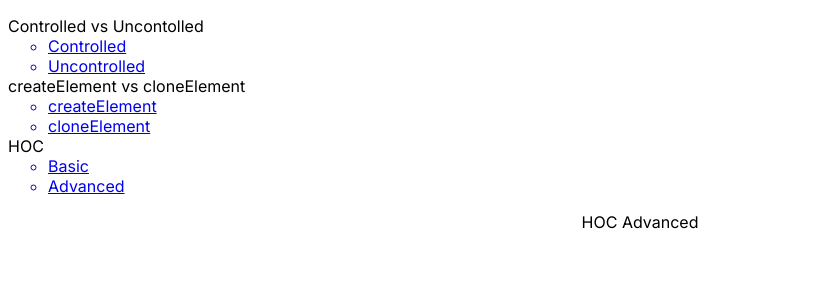
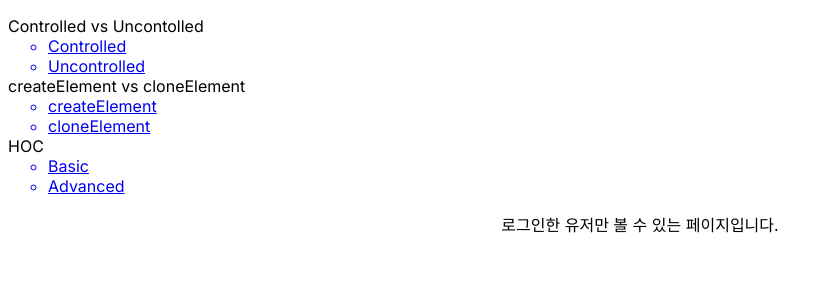
Before and after one commit to SeolJaeHyeok/DIRKR-examples, a Next.js app: page /HOC/advanced in a window 1280 px wide. Shown: the top 300 px of the page, without its empty margins (0-827 px from the left). Built offline with nearby package versions, Linux system fonts and the light colour scheme.

Commit message:
HOC 예제(2)

```diff
--- a/app/HOC/advanced/page.tsx
+++ b/app/HOC/advanced/page.tsx
@@ -1,3 +1,33 @@
-export default function HOCAdvanced() {
-  return <div>HOC Advanced</div>
+"use client"
+import React, { useEffect, useState } from "react";
+
+const withAuthentication = (WrapperComponent: any) => {
+  const WithAuthentication = (props: any) => {
+    const [isAuth, setIsAuth] = useState(false);
+
+    useEffect(() => {
+      setTimeout(() => {
+        setIsAuth(true)
+      }, 2000)
+    }, []);
+
+    if (!isAuth) {
+      return <div>Loading...</div>
+    }
+
+    return <WrapperComponent {...props} />
+  };
+
+  return WithAuthentication;
 }
+
+
+function HOCAdvanced() {
+  return <div>로그인한 유저만 볼 수 있는 페이지입니다.</div>
+};
+
+export default function Page() {
+  const HOC = withAuthentication(HOCAdvanced);
+
+  return <HOC />
+}
```
